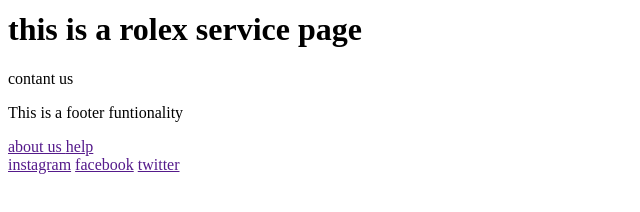
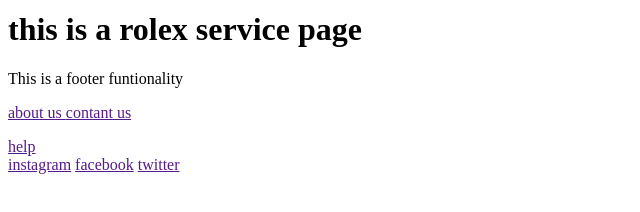
Before and after one commit to salahu-4104/rolex-service-page-, a plain HTML site: page index.html in a window 1280 px wide. Shown: the part 218-430 px from the top of the page, without its empty margins (0-640 px from the left). Drawn offline with Linux system fonts and the light colour scheme.

Commit message:
edited and ordered code

```diff
--- a/index.html
+++ b/index.html
@@ -1,12 +1,17 @@
 <html>
+
 <head></head>
+
 <body>
     <img src="product/rolex_logo.jpgl" alt="" height="200px" />
     <h1>this is a rolex service page</h1>
-    <p>contant us</p>
-    <footer><p> This is a footer funtionality</p>
+
+    <footer>
+        <p> This is a footer funtionality</p>
         <a href="">about us </a>
-    <a href="">help </a></footer>
+        <a href="">contant us</p>
+        <a href="">help </a>
+    </footer>
 
     <div class="social media'">
         <a href="">instagram</a>
```
Lines whose indentation alone changed are shown as unchanged.
